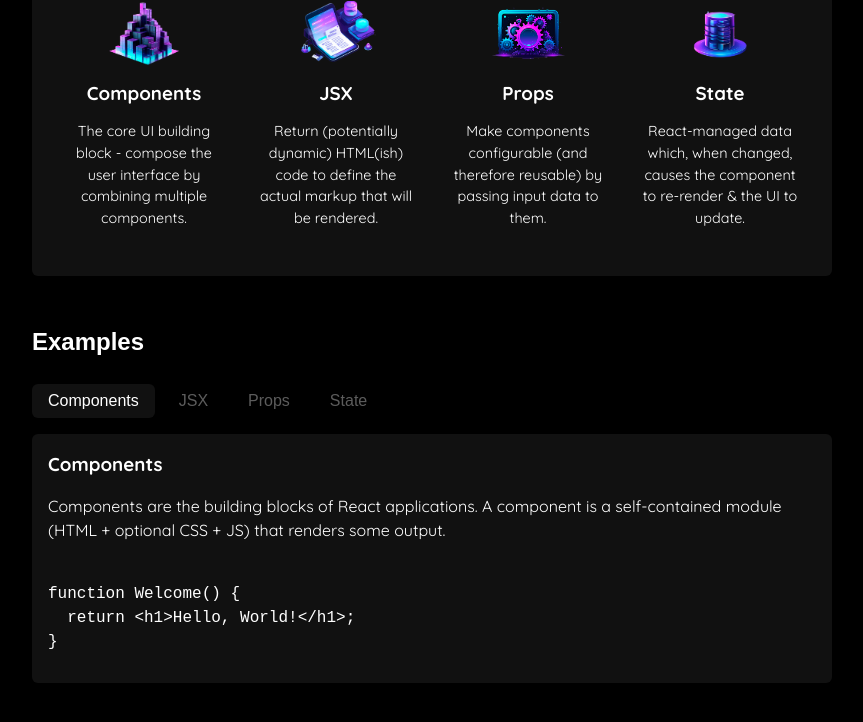
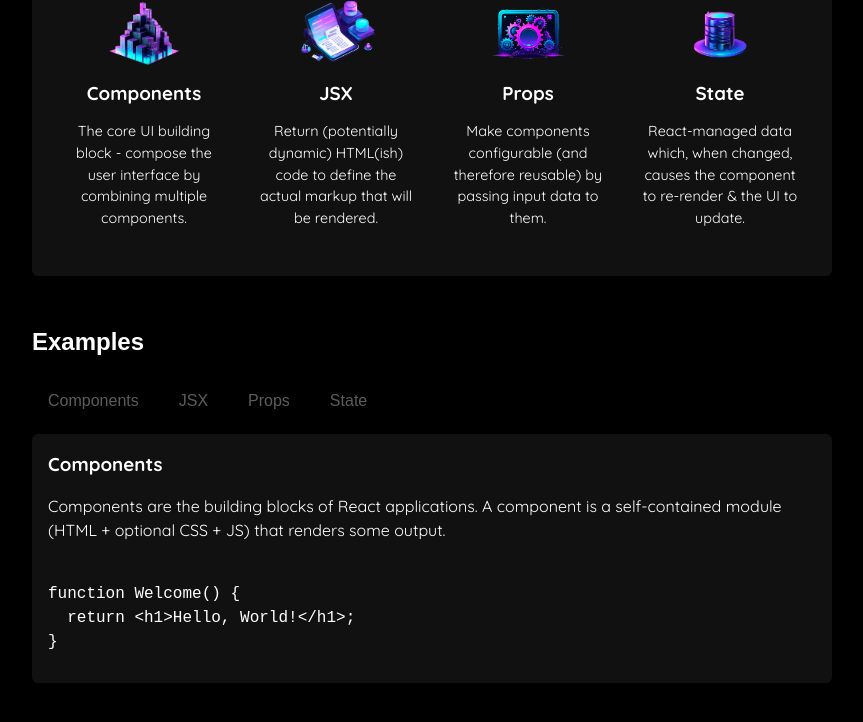
Before and after one commit to rafaelalmeidab/react-essentials, a React (Vite) app: page / in a window 1280 px wide. Both pictures are taken after a click on the button "Components". Shown: the part 463-1185 px from the top of the page, without its empty margins (208-1071 px from the left). Built offline with nearby package versions, Linux system fonts and the light colour scheme.

Commit message:
feature: setting components types dynamically

```diff
--- a/src/components/Examples/Examples.jsx
+++ b/src/components/Examples/Examples.jsx
@@ -1,33 +1,45 @@
 import { useState } from 'react';
 import Section from '../Section/Section.jsx';
+import Tabs from "../Tabs/Tabs.jsx";
 import TabButton from '../TabButton/TabButton.jsx';
 import { EXAMPLES } from '../../data.js';
 
 export default function Examples(){
 
-  const [tabContent, setTabContent] = useState("");
+  const [selectedTopic, setSelectedTopic] = useState("");
 
   function handleSelect(selectedButton){
-    setTabContent(selectedButton);
+    setSelectedTopic(selectedButton);
   }
+
+  let tabContent = <p>Please, select a topic.</p>;
+
+  if(selectedTopic){
+    tabContent = (
+    <div id="tab-content">
+      <h3>{EXAMPLES[selectedTopic].title}</h3>
+      <p>{EXAMPLES[selectedTopic].description}</p>
+      <pre>
+        <code>{EXAMPLES[selectedTopic].code}</code>
+      </pre>
+    </div>
+    )
+  }
+
+  let buttons = (
+    <>
+      <TabButton isSelected={tabContent === 'components'} onClick={() => handleSelect('components')}>Components</TabButton>
+      <TabButton isSelected={tabContent === 'jsx'} onClick={() => handleSelect('jsx')}>JSX</TabButton>
+      <TabButton isSelected={tabContent === 'props'} onClick={() => handleSelect('props')}>Props</TabButton>
+      <TabButton isSelected={tabContent === 'state'} onClick={() => handleSelect('state')}>State</TabButton>
+    </>
+  );
 
   return (
     <Section title="Examples" id="examples">
-      <menu>
-        <TabButton isSelected={tabContent === 'components'} onClick={() => handleSelect('components')}>Components</TabButton>
-        <TabButton isSelected={tabContent === 'jsx'} onClick={() => handleSelect('jsx')}>JSX</TabButton>
-        <TabButton isSelected={tabContent === 'props'} onClick={() => handleSelect('props')}>Props</TabButton>
-        <TabButton isSelected={tabContent === 'state'} onClick={() => handleSelect('state')}>State</TabButton>
-      </menu>
-      { !tabContent ? <p>Please, select a topic.</p> :
-      <div id="tab-content">
-        <h3>{EXAMPLES[tabContent].title}</h3>
-        <p>{EXAMPLES[tabContent].description}</p>
-        <pre>
-          <code>{EXAMPLES[tabContent].code}</code>
-        </pre>
-      </div>
-      }
+      <Tabs ButtonsContainer="menu" buttons={buttons}>
+        {tabContent}
+      </Tabs>
     </Section>
   );
 }
--- /dev/null
+++ b/src/components/Tabs/Tabs.jsx
@@ -0,0 +1,8 @@
+export default function Tabs({ children, buttons, ButtonsContainer }){
+  return(
+    <>
+      <ButtonsContainer>{buttons}</ButtonsContainer>
+      {children}
+    </>
+  );
+}
```
